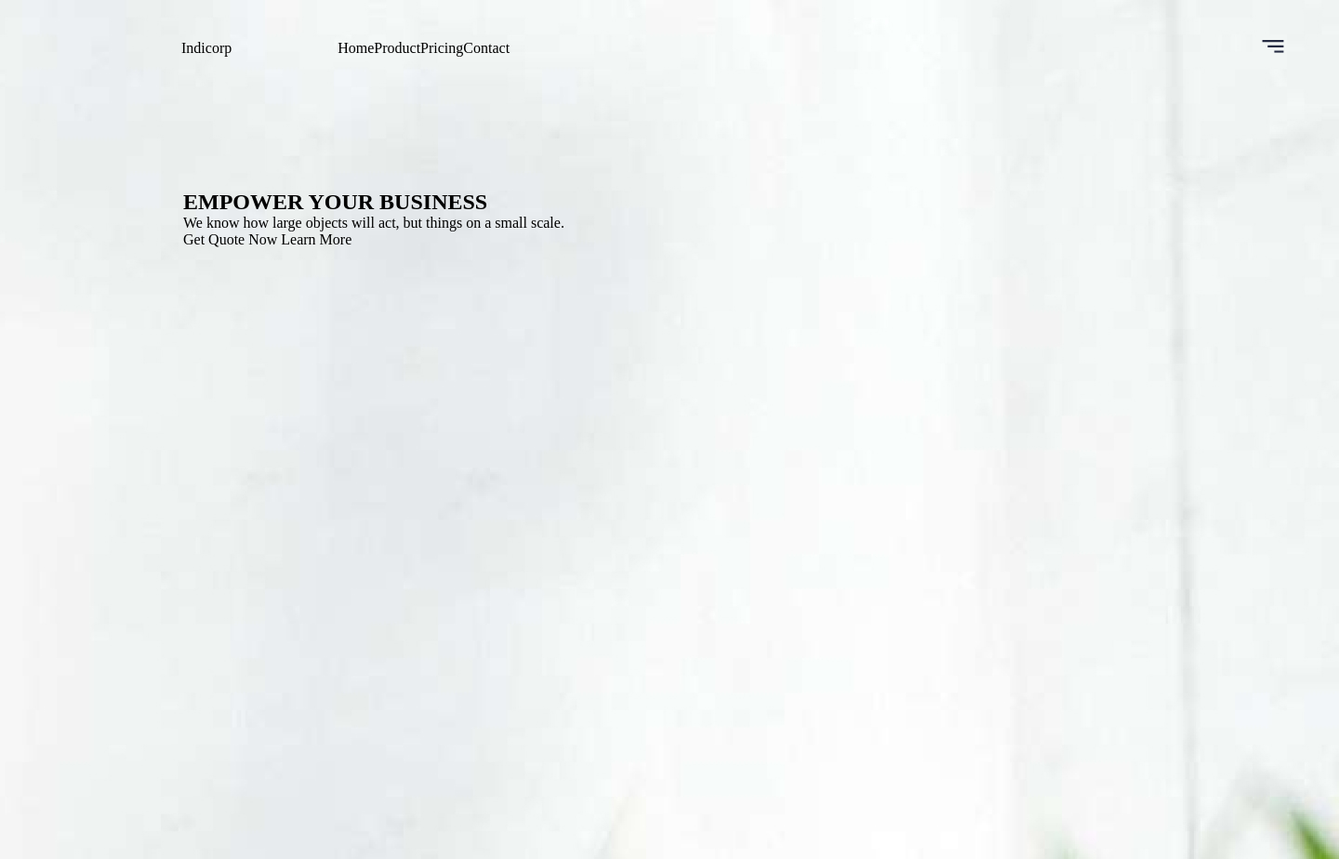
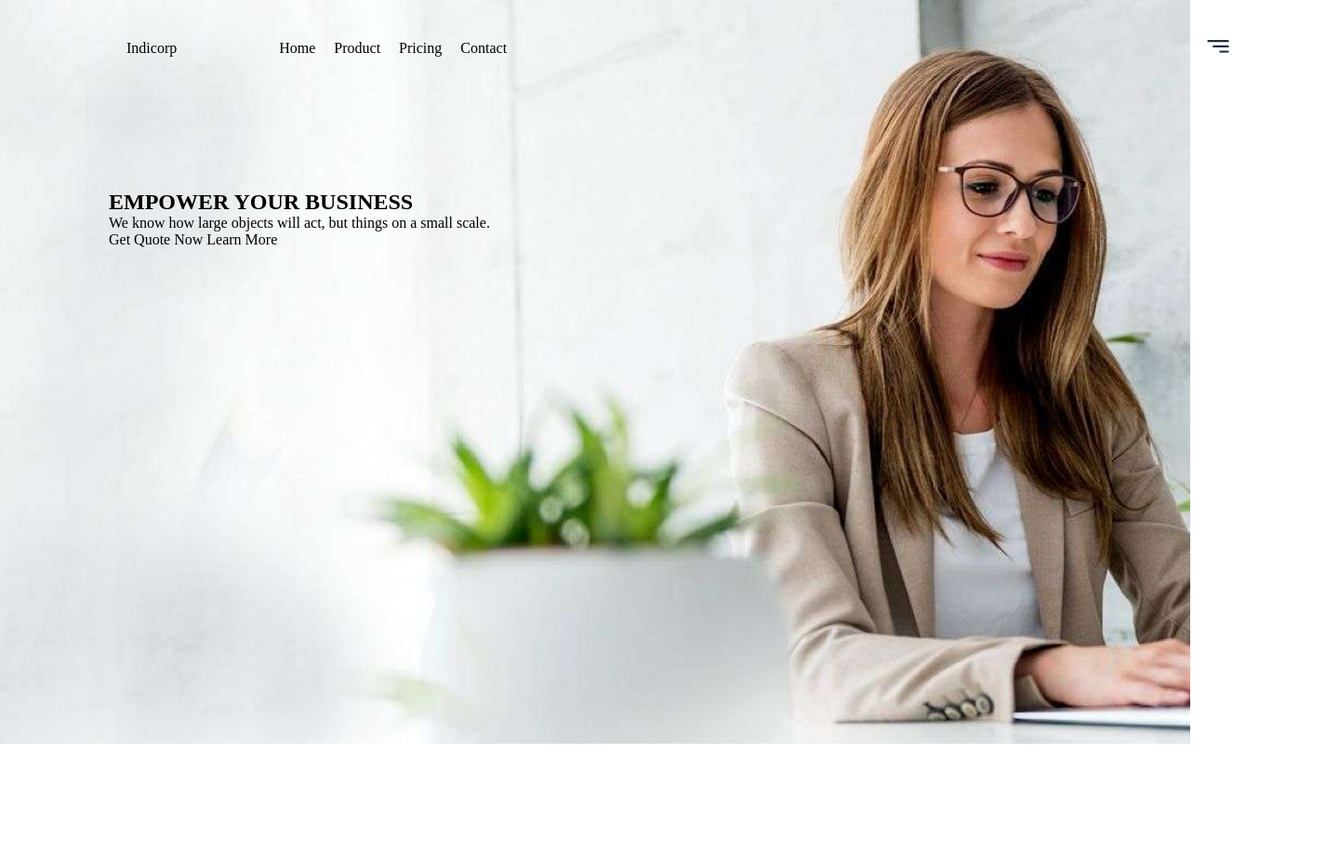
Before and after one commit to bcherepakha/fe2402, a plain HTML site: page Indicorp/index.html in a window 1280 px wide. Shown: the whole page at 93% size, 1440 px wide, since content can reach past the window. After the commit the page ends 800 px from the top, so only its background shows below. Drawn offline with Linux system fonts and the light colour scheme.

Commit message:
Lesson 2

```diff
--- a/Indicorp/index.css
+++ b/Indicorp/index.css
@@ -6,10 +6,16 @@ body {
 }
 
 #head {
-    background-image: url("img/cover.jpg");
+    /* background-image: url("img/cover.jpg"); */
+    /* background-repeat: no-repeat; */
+    /* background-position: center center; */
+    background: url("img/cover.jpg") center center no-repeat;
 
-    width: 1440px;
-    height: 924px;
+    background-size: cover;
+
+
+    width: 100%;
+    min-height: 100vh;
 
     margin: 0;
 }
@@ -34,22 +40,57 @@ body {
     margin: 100px auto 0;
 }
 
-.heade__nav {
+.head__nav {
     display: flex;
+    justify-content: flex-start;
+
     list-style: none;
 
     margin: 0;
     padding: 0;
 }
 
+/* 0, 1, 1 */
+.head__nav li {
+    flex-grow: 0;
+    flex-basis: auto;
+    margin-left: 20px;
+}
+
+/* 0, 2, 1 */
+.head__nav li:first-child {
+    margin-left: 0px;
+}
+
+/* .head__nav li:not(:last-child) {
+    margin-right: 20px;
+} */
+
+/* .head__nav li:not(:first-child) {
+    margin-left: 20px;
+} */
+
+/* .head__nav li + li {
+    margin-left: 20px;
+} */
+
 .head__logo-link {
-    margin-right: 114px;
+    flex-grow: 0;
+    flex-basis: auto;
+
+    margin-right: 110px;
 
     display: block;
 }
 
+.head__nav-row nav {
+    flex-grow: 1;
+    flex-basis: auto;
+}
+
 .head__nav-toggle-link {
-    margin-left: auto;
+    flex-grow: 0;
+    flex-basis: auto;
 
     display: block;
 }
--- a/Indicorp/index.html
+++ b/Indicorp/index.html
@@ -13,7 +13,7 @@
             <a class="head__logo-link">Indicorp</a>
 
             <nav>
-                <ul class="heade__nav">
+                <ul class="head__nav">
                     <li>
                         <a>Home</a>
                     </li>
```
Also changed, not shown: Lesson2/README.md.
